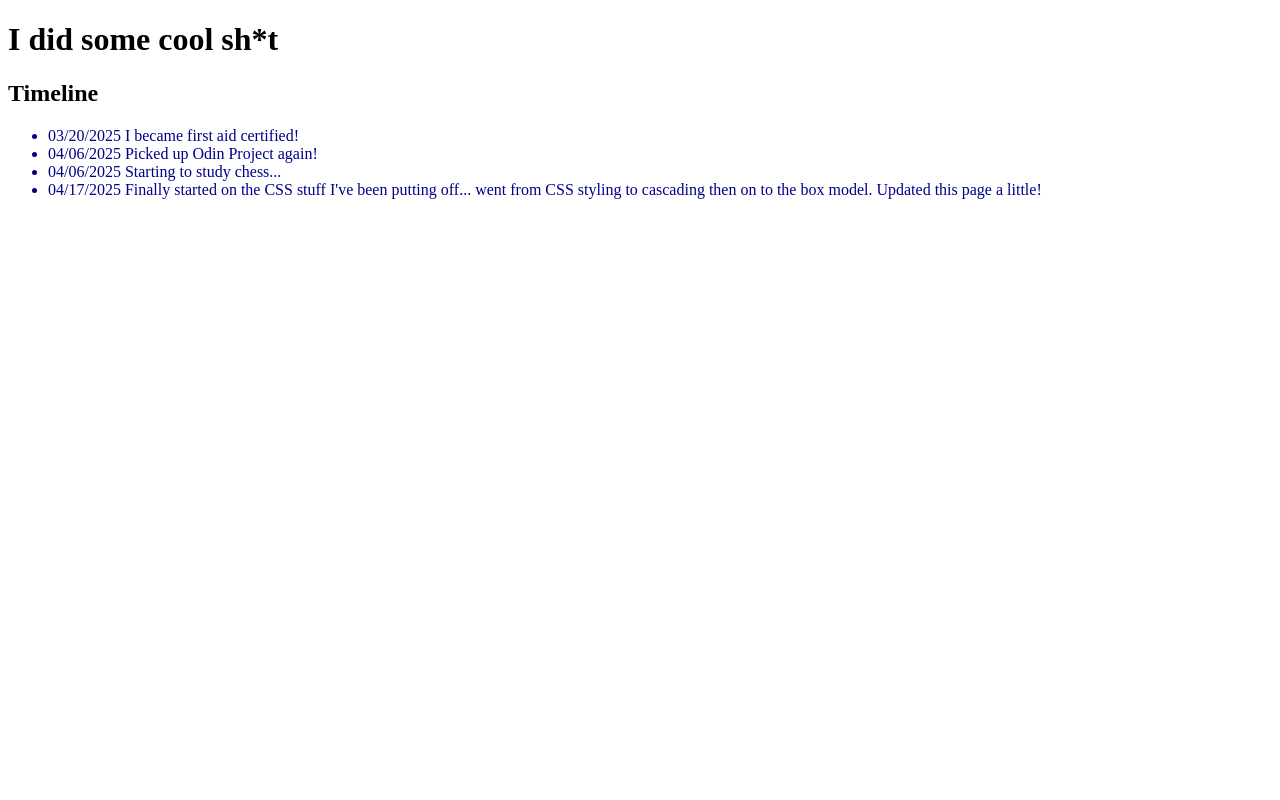
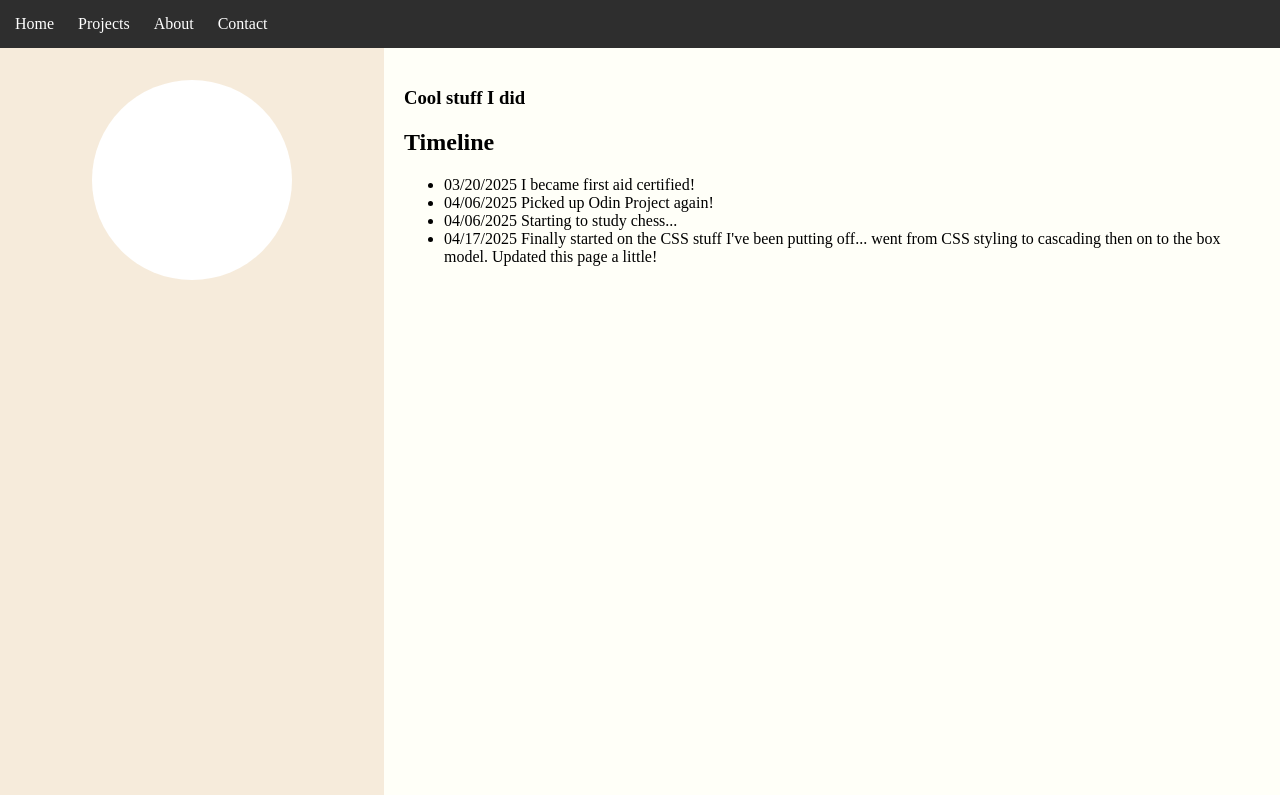
Before and after one commit to FaintheartedFox/FaintheartedFox.github.io, a plain HTML site: page index.html in a window 1280 px wide. Drawn offline with Linux system fonts and the light colour scheme.

Commit message:
Added basic layout and navigation bar.

```diff
--- a/index.html
+++ b/index.html
@@ -2,11 +2,36 @@
 <html lang="en">
   <head>
     <meta charset="UTF-8">
+    <meta name="viewport" content="width=device-width, initial-scale=1.0">
     <title>Fainthearted Fox's Page</title>
     <link rel="stylesheet" href="style.css">
   </head>
-  <h1>I did some cool sh*t</h1></h1>
   <body>
+    <header>
+      <nav class="nav-bar">
+        <ul class="nav-list">
+          <li><a href="index.html">Home</a></li>
+          <li><a href="projects.html">Projects</a></li>
+          <li><a href="about.html">About</a></li>
+          <li><a href="contact.html">Contact</a></li>
+        </ul>
+      </nav>
+    </header>
+
+    <main class="container">
+      <section class="left-box">
+        <!-- Add this new div for the circular image -->
+        <div class="profile-image-container">
+          <div class="profile-image"></div>
+        </div>
+        <aside class="main-sidebar">
+        </aside>
+      </section>
+
+      <section class="right-box">
+        <article class="content">
+          <h1>Cool stuff I did</h1>
+          <section>
             <h2>Timeline</h2>
             <ul>
               <li>03/20/2025 I became first aid certified!</li>
@@ -14,5 +39,9 @@
               <li>04/06/2025 Starting to study chess...</li>
               <li>04/17/2025 Finally started on the CSS stuff I've been putting off... went from CSS styling to cascading then on to the box model. Updated this page a little!</li>
             </ul>
+          </section>
+        </article>
+      </section>
+    </main>
   </body>
 </html>
--- a/style.css
+++ b/style.css
@@ -1,3 +1,59 @@
-li {
-    color: darkblue;
+body {
+    margin: 0;
+    padding: 0;
 }
+
+.nav-list li {
+    display: inline;
+    margin-right: 20px;
+}
+
+.nav-bar {
+    background-color: #2e2e2e;
+    padding: 15px;
+}
+
+.nav-list {
+    list-style: none;
+    padding: 0;
+    margin: 0;
+}
+
+.nav-list a {
+    color: white;
+    text-decoration: none;
+}
+
+.container {
+    display: flex;
+    min-height: calc(100vh - 53px);
+}
+
+.left-box {
+    width: 30%;    /* Takes up 75% of the container */
+    background-color: #ead1ab6d;
+    display: flex;           /* Added */
+    flex-direction: column;  /* Added */
+    align-items: center;     /* Added - centers children horizontally */
+    padding-top: 2rem;      /* Added - space at top */
+}
+
+.right-box {
+    width: 70%;    /* Takes up 25% of the container */
+    background-color: #fffff8;
+}
+
+.content {
+    padding: 20px;
+}
+
+.profile-image-container {
+    width: 200px;
+    height: 200px;
+    background-color: white;
+    border-radius: 50%;     /* Makes container circular */
+    display: flex;
+    justify-content: center;
+    align-items: center;
+    margin-bottom: rem;    /* Space below the container */
+}
```
Lines whose indentation alone changed are shown as unchanged.
